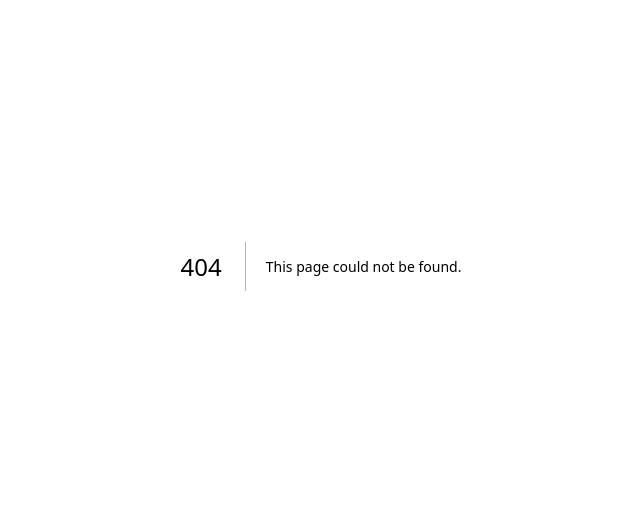
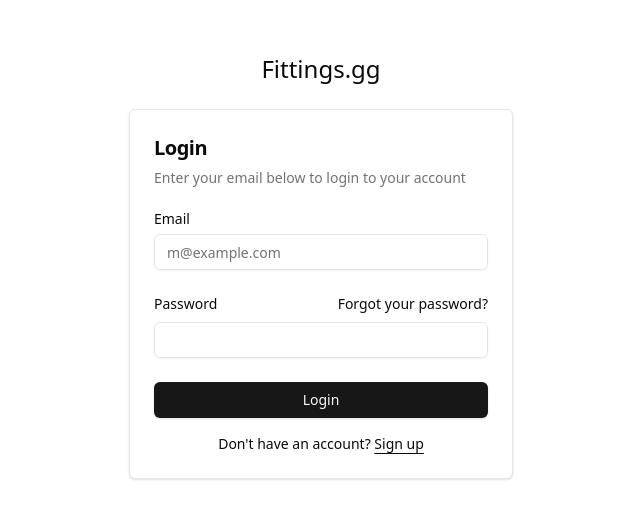
Before and after one commit to steven-kamanga/fittings, a Next.js app in the folder fittings/: page /login in a window 1280 px wide. Before the commit this address had no page. Shown: the part 134-652 px from the top of the page, without its empty margins (319-959 px from the left). Built offline with nearby package versions, Linux system fonts and the light colour scheme.

Commit message:
- Working login screen

```diff
--- a/fittings/next.config.mjs
+++ b/fittings/next.config.mjs
@@ -1,4 +1,9 @@
 /** @type {import('next').NextConfig} */
-const nextConfig = {};
+const nextConfig = {
+  env: {
+    NEXT_PUBLIC_APP_URL: process.env.NEXT_PUBLIC_APP_URL,
+    API_URL: process.env.API_URL,
+  },
+};
 
 export default nextConfig;
--- a/fittings/package.json
+++ b/fittings/package.json
@@ -10,6 +10,8 @@
     "lint": "next lint"
   },
   "dependencies": {
+    "@radix-ui/react-label": "^2.1.2",
+    "@radix-ui/react-slot": "^1.1.2",
     "axios": "^1.7.9",
     "class-variance-authority": "^0.7.1",
     "clsx": "^2.1.1",
@@ -23,6 +25,7 @@
   },
   "devDependencies": {
     "@eslint/eslintrc": "^3",
+    "concurrently": "^9.1.2",
     "eslint": "^9",
     "eslint-config-next": "15.1.7",
     "postcss": "^8",
--- a/fittings/src/app/api/auth/[...nextauth]/route.js
+++ b/fittings/src/app/api/auth/[...nextauth]/route.js
@@ -12,13 +12,10 @@
       },
       async authorize(credentials) {
         try {
-          const res = await axios.post(
-            `${process.env.NEXTAUTH_URL}/auth/login`,
-            {
-              email: credentials.email,
-              password: credentials.password,
-            },
-          );
+          const res = await axios.post(`${process.env.API_URL}/auth/login`, {
+            email: credentials.email,
+            password: credentials.password,
+          });
 
           if (res.data.token) {
             return {
@@ -29,10 +26,8 @@
               role: res.data.role,
             };
           }
-
           return null;
         } catch (error) {
-          console.error("Login error:", error);
           return null;
         }
       },
--- a/fittings/src/app/auth/login/page.jsx
+++ b/fittings/src/app/auth/login/page.jsx
@@ -3,38 +3,14 @@
 import { useState } from "react";
 import { signIn } from "next-auth/react";
 import { useRouter } from "next/navigation";
+import { LoginForm } from "@/components/login-form";
 
 export default function LoginPage() {
-  const router = useRouter();
-  const [error, setError] = useState("");
-
-  async function handleSubmit(event) {
-    event.preventDefault();
-    setError("");
-
-    const formData = new FormData(event.currentTarget);
-    const email = formData.get("email");
-    const password = formData.get("password");
-
-    const result = await signIn("credentials", {
-      redirect: false,
-      email,
-      password,
-    });
-
-    if (result.error) {
-      setError(result.error);
-    } else {
-      router.push("/");
-    }
-  }
-
   return (
-    <form onSubmit={handleSubmit}>
-      {error && <p style={{ color: "red" }}>{error}</p>}
-      <input type="email" name="email" placeholder="Email" required />
-      <input type="password" name="password" placeholder="Password" required />
-      <button type="submit">Login</button>
-    </form>
+    <div className="flex min-h-svh w-full items-center justify-center p-6 md:p-10">
+      <div className="w-full max-w-sm">
+        <LoginForm />
+      </div>
+    </div>
   );
 }
--- /dev/null
+++ b/fittings/src/app/login/page.jsx
@@ -0,0 +1,11 @@
+import { LoginForm } from "@/components/login-form"
+
+export default function Page() {
+  return (
+    (<div className="flex min-h-svh w-full items-center justify-center p-6 md:p-10">
+      <div className="w-full max-w-sm">
+        <LoginForm />
+      </div>
+    </div>)
+  );
+}
--- a/fittings/src/app/page.js
+++ b/fittings/src/app/page.js
@@ -1,10 +1,19 @@
 "use client";
 
-import { useSession } from "next-auth/react";
+import { useSession, signOut } from "next-auth/react";
 
 export default function Home() {
   const { data: session, status } = useSession();
 
+  const handleLogout = async () => {
+    try {
+      await signOut({
+        callbackUrl: `${process.env.NEXT_PUBLIC_APP_URL}/auth/login`,
+      });
+    } catch (error) {
+      console.error("Logout error:", error);
+    }
+  };
   return (
     <main>
       <h1>Home Page</h1>
@@ -20,6 +29,7 @@
           <pre>{session.accessToken}</pre>
           <h3>Full Session Details:</h3>
           <pre>{JSON.stringify(session, null, 2)}</pre>
+          <button onClick={handleLogout}>Logout</button>
         </div>
       )}
     </main>
--- /dev/null
+++ b/fittings/src/components/login-form.jsx
@@ -0,0 +1,104 @@
+"use client";
+import { useState } from "react";
+import { useRouter } from "next/navigation"; // Changed from 'next/router'
+import { signIn } from "next-auth/react";
+import { cn } from "@/lib/utils";
+import { Button } from "@/components/ui/button";
+import {
+  Card,
+  CardContent,
+  CardDescription,
+  CardHeader,
+  CardTitle,
+} from "@/components/ui/card";
+import { Input } from "@/components/ui/input";
+import { Label } from "@/components/ui/label";
+
+export function LoginForm({ className, ...props }) {
+  const router = useRouter();
+  const [error, setError] = useState("");
+
+  async function handleSubmit(event) {
+    event.preventDefault();
+    setError("");
+
+    const formData = new FormData(event.currentTarget);
+    const email = formData.get("email");
+    const password = formData.get("password");
+
+    try {
+      const result = await signIn("credentials", {
+        redirect: false,
+        email,
+        password,
+      });
+
+      if (result.error) {
+        setError(result.error);
+      } else {
+        router.push("/");
+      }
+    } catch (error) {
+      console.error("Sign in error:", error);
+      setError("An unexpected error occurred. Please try again.");
+    }
+  }
+
+  return (
+    <div className={cn("flex flex-col gap-6", className)} {...props}>
+      <div
+        className={
+          "flex text-2xl font-medium flex-row w-full items-center justify-center"
+        }
+      >
+        Fittings.gg
+      </div>
+      <Card className={"rounded-md"}>
+        <CardHeader>
+          <CardTitle className="text-xl">Login</CardTitle>
+          <CardDescription>
+            Enter your email below to login to your account
+          </CardDescription>
+        </CardHeader>
+        <CardContent>
+          <form onSubmit={handleSubmit}>
+            {error && <p className="text-red-500 mb-4">{error}</p>}
+            <div className="flex flex-col gap-6">
+              <div className="grid gap-2">
+                <Label htmlFor="email">Email</Label>
+                <Input
+                  id="email"
+                  name="email"
+                  type="email"
+                  placeholder="m@example.com"
+                  required
+                />
+              </div>
+              <div className="grid gap-2">
+                <div className="flex items-center">
+                  <Label htmlFor="password">Password</Label>
+                  <a
+                    href="#"
+                    className="ml-auto inline-block text-sm underline-offset-4 hover:underline"
+                  >
+                    Forgot your password?
+                  </a>
+                </div>
+                <Input id="password" name="password" type="password" required />
+              </div>
+              <Button type="submit" className="w-full">
+                Login
+              </Button>
+            </div>
+            <div className="mt-4 text-center text-sm">
+              Don&apos;t have an account?{" "}
+              <a href="#" className="underline underline-offset-4">
+                Sign up
+              </a>
+            </div>
+          </form>
+        </CardContent>
+      </Card>
+    </div>
+  );
+}
--- /dev/null
+++ b/fittings/src/components/ui/button.jsx
@@ -0,0 +1,48 @@
+import * as React from "react"
+import { Slot } from "@radix-ui/react-slot"
+import { cva } from "class-variance-authority";
+
+import { cn } from "@/lib/utils"
+
+const buttonVariants = cva(
+  "inline-flex items-center justify-center gap-2 whitespace-nowrap rounded-md text-sm font-medium transition-colors focus-visible:outline-none focus-visible:ring-1 focus-visible:ring-ring disabled:pointer-events-none disabled:opacity-50 [&_svg]:pointer-events-none [&_svg]:size-4 [&_svg]:shrink-0",
+  {
+    variants: {
+      variant: {
+        default:
+          "bg-primary text-primary-foreground shadow hover:bg-primary/90",
+        destructive:
+          "bg-destructive text-destructive-foreground shadow-sm hover:bg-destructive/90",
+        outline:
+          "border border-input bg-background shadow-sm hover:bg-accent hover:text-accent-foreground",
+        secondary:
+          "bg-secondary text-secondary-foreground shadow-sm hover:bg-secondary/80",
+        ghost: "hover:bg-accent hover:text-accent-foreground",
+        link: "text-primary underline-offset-4 hover:underline",
+      },
+      size: {
+        default: "h-9 px-4 py-2",
+        sm: "h-8 rounded-md px-3 text-xs",
+        lg: "h-10 rounded-md px-8",
+        icon: "h-9 w-9",
+      },
+    },
+    defaultVariants: {
+      variant: "default",
+      size: "default",
+    },
+  }
+)
+
+const Button = React.forwardRef(({ className, variant, size, asChild = false, ...props }, ref) => {
+  const Comp = asChild ? Slot : "button"
+  return (
+    (<Comp
+      className={cn(buttonVariants({ variant, size, className }))}
+      ref={ref}
+      {...props} />)
+  );
+})
+Button.displayName = "Button"
+
+export { Button, buttonVariants }
--- /dev/null
+++ b/fittings/src/components/ui/card.jsx
@@ -0,0 +1,50 @@
+import * as React from "react"
+
+import { cn } from "@/lib/utils"
+
+const Card = React.forwardRef(({ className, ...props }, ref) => (
+  <div
+    ref={ref}
+    className={cn("rounded-xl border bg-card text-card-foreground shadow", className)}
+    {...props} />
+))
+Card.displayName = "Card"
+
+const CardHeader = React.forwardRef(({ className, ...props }, ref) => (
+  <div
+    ref={ref}
+    className={cn("flex flex-col space-y-1.5 p-6", className)}
+    {...props} />
+))
+CardHeader.displayName = "CardHeader"
+
+const CardTitle = React.forwardRef(({ className, ...props }, ref) => (
+  <div
+    ref={ref}
+    className={cn("font-semibold leading-none tracking-tight", className)}
+    {...props} />
+))
+CardTitle.displayName = "CardTitle"
+
+const CardDescription = React.forwardRef(({ className, ...props }, ref) => (
+  <div
+    ref={ref}
+    className={cn("text-sm text-muted-foreground", className)}
+    {...props} />
+))
+CardDescription.displayName = "CardDescription"
+
+const CardContent = React.forwardRef(({ className, ...props }, ref) => (
+  <div ref={ref} className={cn("p-6 pt-0", className)} {...props} />
+))
+CardContent.displayName = "CardContent"
+
+const CardFooter = React.forwardRef(({ className, ...props }, ref) => (
+  <div
+    ref={ref}
+    className={cn("flex items-center p-6 pt-0", className)}
+    {...props} />
+))
+CardFooter.displayName = "CardFooter"
+
+export { Card, CardHeader, CardFooter, CardTitle, CardDescription, CardContent }
--- /dev/null
+++ b/fittings/src/components/ui/input.jsx
@@ -0,0 +1,19 @@
+import * as React from "react"
+
+import { cn } from "@/lib/utils"
+
+const Input = React.forwardRef(({ className, type, ...props }, ref) => {
+  return (
+    (<input
+      type={type}
+      className={cn(
+        "flex h-9 w-full rounded-md border border-input bg-transparent px-3 py-1 text-base shadow-sm transition-colors file:border-0 file:bg-transparent file:text-sm file:font-medium file:text-foreground placeholder:text-muted-foreground focus-visible:outline-none focus-visible:ring-1 focus-visible:ring-ring disabled:cursor-not-allowed disabled:opacity-50 md:text-sm",
+        className
+      )}
+      ref={ref}
+      {...props} />)
+  );
+})
+Input.displayName = "Input"
+
+export { Input }
--- /dev/null
+++ b/fittings/src/components/ui/label.jsx
@@ -0,0 +1,18 @@
+"use client"
+
+import * as React from "react"
+import * as LabelPrimitive from "@radix-ui/react-label"
+import { cva } from "class-variance-authority";
+
+import { cn } from "@/lib/utils"
+
+const labelVariants = cva(
+  "text-sm font-medium leading-none peer-disabled:cursor-not-allowed peer-disabled:opacity-70"
+)
+
+const Label = React.forwardRef(({ className, ...props }, ref) => (
+  <LabelPrimitive.Root ref={ref} className={cn(labelVariants(), className)} {...props} />
+))
+Label.displayName = LabelPrimitive.Root.displayName
+
+export { Label }
```
Also changed, not shown: fittings/src/middleware.js (added, +20 -0 lines), 1 other file (tests, documents, lock files or other folders).
